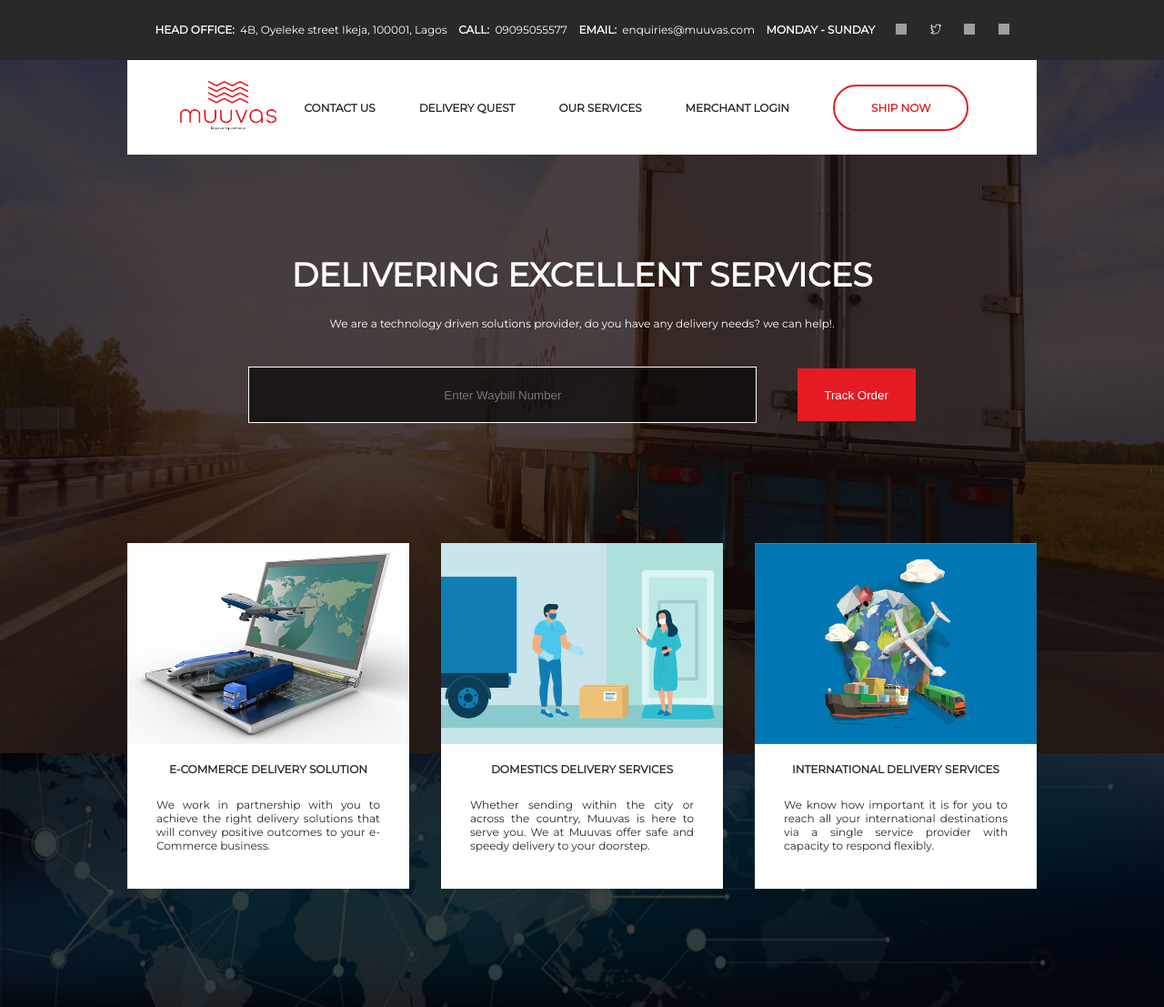
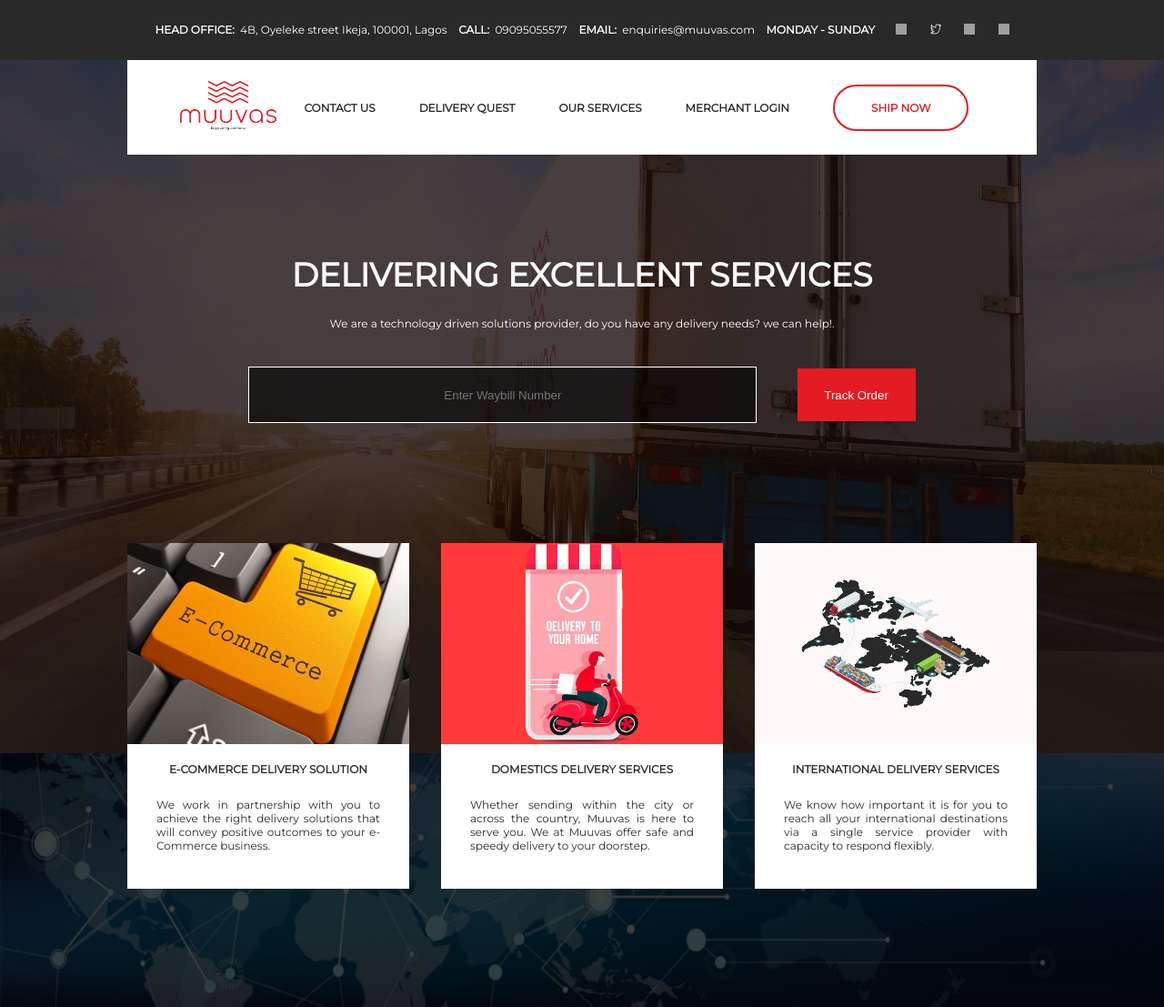
Before and after one commit to taeillo/mls, a Flask app: page / in a window 1280 px wide. Shown: the top 1107 px of the page at 91% size. Run offline with Flask 2, Linux system fonts and the light colour scheme; grey boxes are pictures that could not be loaded.

Commit message:
Update index.html

```diff
--- a/templates/index.html
+++ b/templates/index.html
@@ -22,17 +22,17 @@
 	 	<div class="content-card">
 	 		<div class="content-card1">
 	 		<div class="card1">
-	 			<div class="card-image"><img class="card-inner-image" src="{{ url_for('static', filename = 'image/illustration 2.png')}}"  alt="image"></div>
+	 			<div class="card-image"><img class="card-inner-image" src="{{ url_for('static', filename = 'image/one2.png')}}"  alt="image"></div>
 	 			<div class="card-text">E-COMMERCE DELIVERY SOLUTION</div>
 	 			<div class="card-subtext">We work in partnership with you to achieve the right delivery solutions that will convey positive outcomes to your e-Commerce business.</div>
 	 		</div>
 	 		<div class="card2">
-	 			<div class="card-image"><img class="card-inner-image" src="{{ url_for('static', filename = 'image/illusrations.png')}}"  alt="image"></div>
+	 			<div class="card-image"><img class="card-inner-image" src="{{ url_for('static', filename = 'image/one1.png')}}"  alt="image"></div>
 	 			<div class="card-text">DOMESTICS DELIVERY SERVICES</div>
 	 			<div class="card-subtext">Whether sending within the city or across the country, Muuvas is here to serve you. We at Muuvas offer safe and speedy delivery to your doorstep.</div>
 	 		</div>
 	 		<div class="card3">
-	 			<div class="card-image"><img class="card-inner-image" src="{{ url_for('static', filename = 'image/illustration1.png')}}"  alt="image"></div>
+	 			<div class="card-image"><img class="card-inner-image" src="{{ url_for('static', filename = 'image/one3.png')}}"  alt="image"></div>
 	 			<div class="card-text">INTERNATIONAL DELIVERY SERVICES</div>
 	 			<div class="card-subtext">We know how important it is for you to reach all your international destinations via a single service provider with capacity to respond flexibly.</div>
 	 		</div>
```
